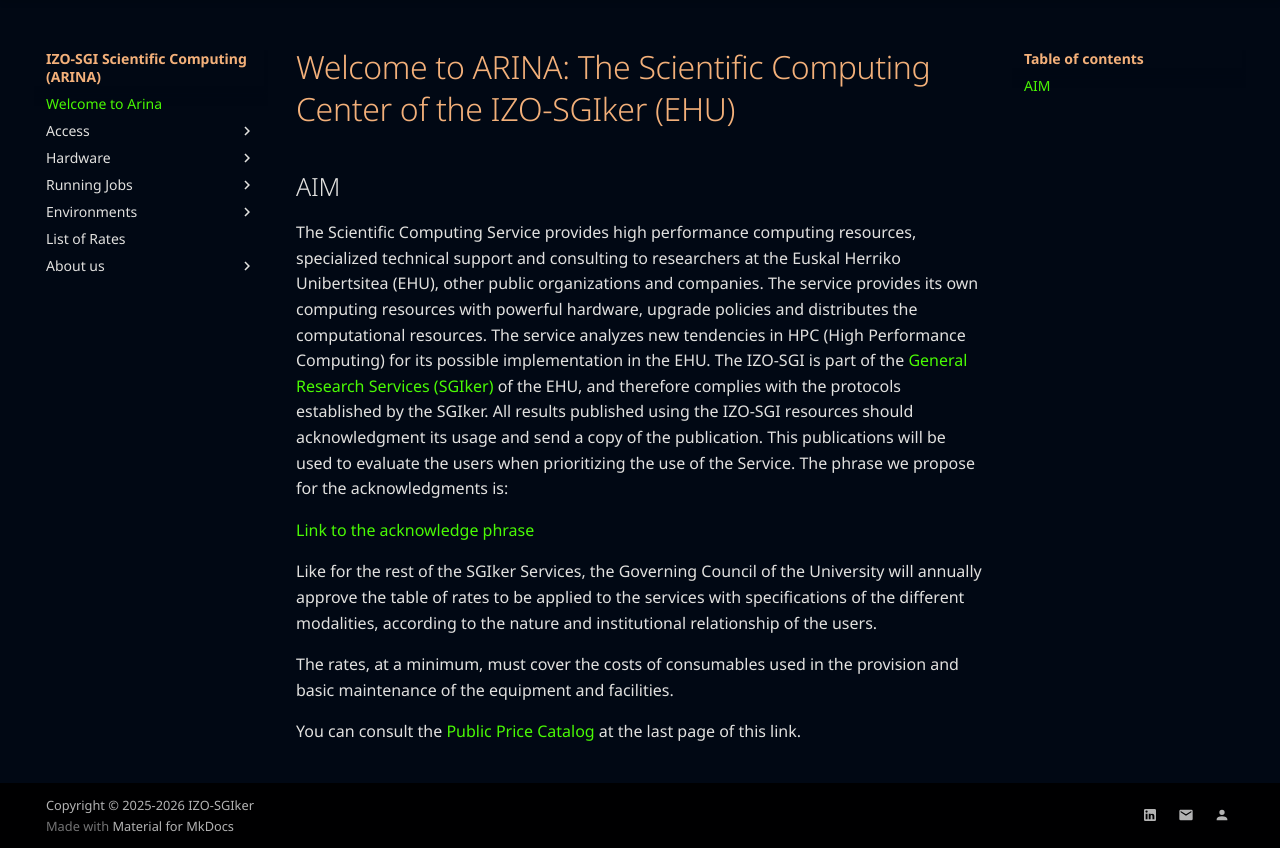
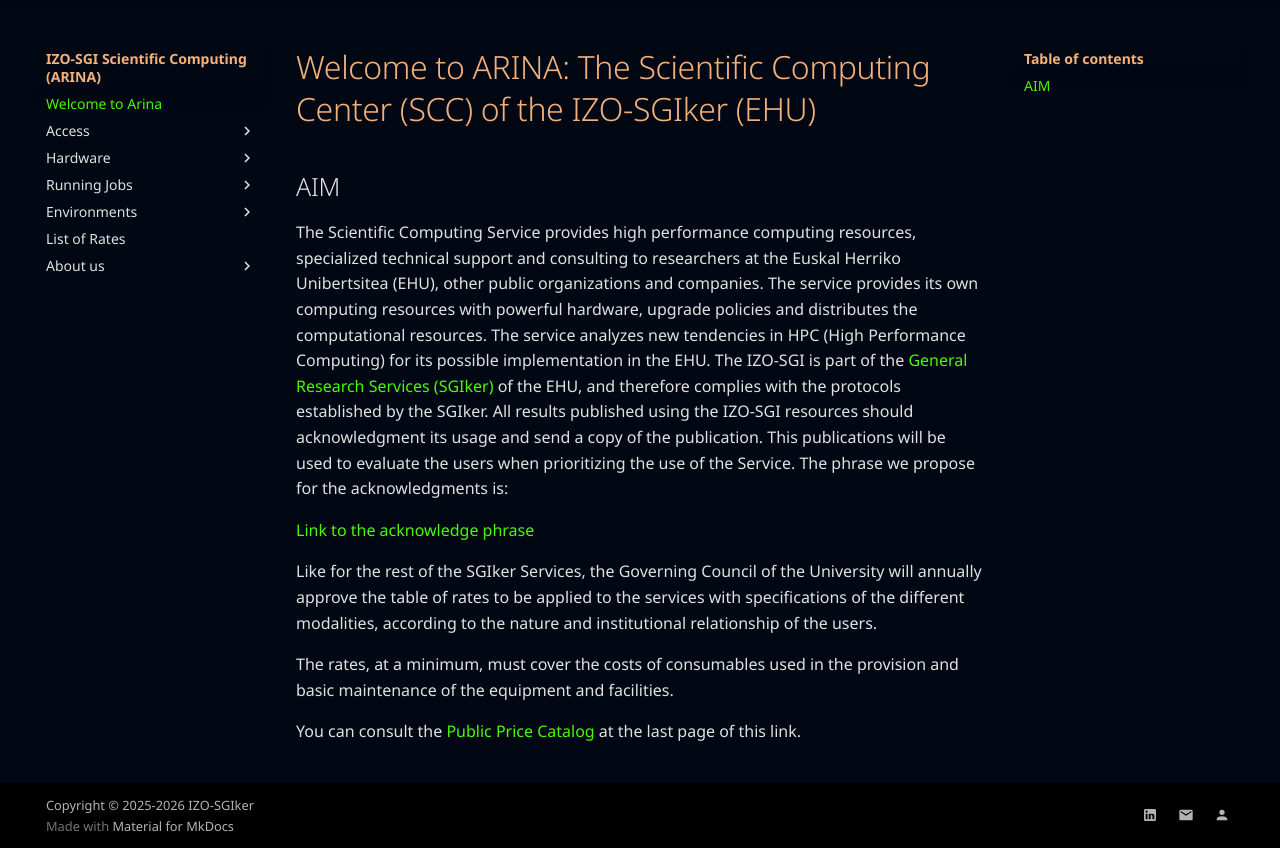
Before and after one commit to izosgi/izosgi-mkdocs, an MkDocs documentation site: the page built from docs/index.md, in a window 1280 px wide, cut to the strip 52-900 px from the top of the page. Built offline with MkDocs 1.6.1 and Material for MkDocs 9.7.7, drawn with Linux system fonts in a browser that asks for light colours; some web fonts are replaced.

Commit message:
Adding acronym of SCC

```diff
--- a/docs/index.md
+++ b/docs/index.md
@@ -1,4 +1,4 @@
-# Welcome to ARINA:  The Scientific Computing Center of the IZO-SGIker (EHU)
+# Welcome to ARINA:  The Scientific Computing Center (SCC) of the IZO-SGIker (EHU)
 
 
 ## AIM
```
